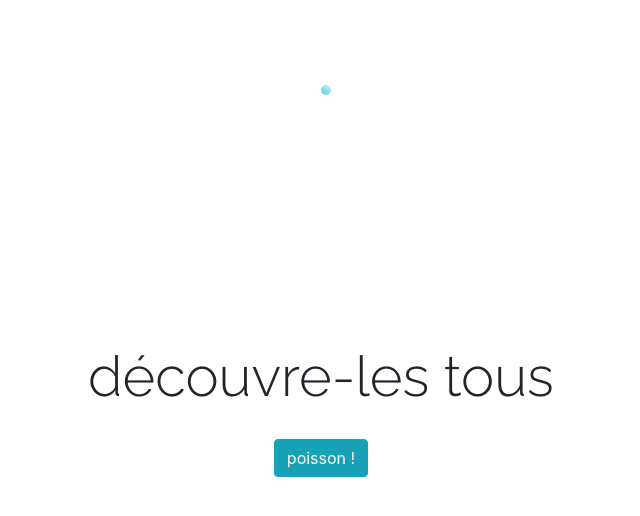
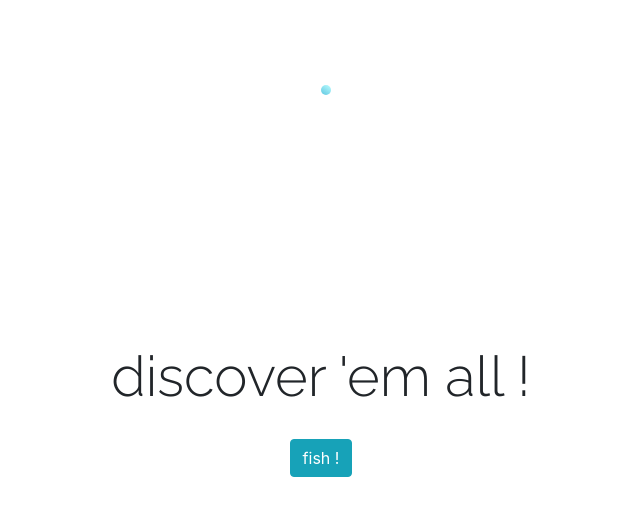
Before and after one commit to blaucomfuig/poissons-pour-un-poisson, a plain HTML site: page index.html in a window 1280 px wide. Shown: the whole page, without its empty margins (319-959 px from the left). Drawn offline with nearby package versions, Linux system fonts and the light colour scheme.

Commit message:
improved tags naming in index.html

```diff
--- a/index.html
+++ b/index.html
@@ -6,21 +6,24 @@
     <meta name="viewport" content="width=device-width, initial-scale=1.0">
     <title>poissons pour mila</title>
     <link rel="stylesheet" href="./styles/reset.css">
-    <link rel="stylesheet" href="https://cdn.jsdelivr.net/npm/bootstrap@4.5.3/dist/css/bootstrap.min.css" integrity="sha384-TX8t27EcRE3e/ihU7zmQxVncDAy5uIKz4rEkgIXeMed4M0jlfIDPvg6uqKI2xXr2" crossorigin="anonymous">
+    <link rel="stylesheet" href="https://cdn.jsdelivr.net/npm/bootstrap@4.5.3/dist/css/bootstrap.min.css"
+        integrity="sha384-TX8t27EcRE3e/ihU7zmQxVncDAy5uIKz4rEkgIXeMed4M0jlfIDPvg6uqKI2xXr2" crossorigin="anonymous">
     <link rel="stylesheet" href="./styles/style.css">
     <link rel="stylesheet" href="./styles/bubbles.css">
 </head>
 
 <body>
-    <div class="container-fluid d-flex justify-content-center align-items-center vw-100 vh-100 text-center fondo">
-        <div>
-            <h1 class="my-4 pregunta">découvre-les tous</h1>
+    <div class="container-fluid d-flex flex-column justify-content-center align-items-center vw-100 vh-100 text-center fondo">
+        <header>
+            <h1 class="my-4 pregunta">discover 'em all !</h1>
             <div class="my-2 item m-auto d-flex align-items-center justify-content-center">
-
             </div>
+        </header>
         <div class="d-flex py-1 ">
-                <div id="poisson" class="btn btn-info m-auto ">poisson !</div>
+            <div id="poisson" class="btn btn-info m-auto ">fish !</div>
         </div>
+    </div>
+    <div class="bubbles-container">
         <div class="bubble--type--A" id="bubble-one"></div>
         <div class="bubble--type--A" id="bubble-one"></div>
         <div class="bubble--type--A" id="bubble-two"></div>
@@ -35,7 +38,6 @@
         <div class="bubble--type--D" id="bubble-eleven"></div>
         <div class="bubble--type--D" id="bubble-twelve"></div>
         <div class="bubble--type--D" id="bubble-thirteen"></div>
-
     </div>
     </div>
 
```
Lines whose indentation alone changed are shown as unchanged.
